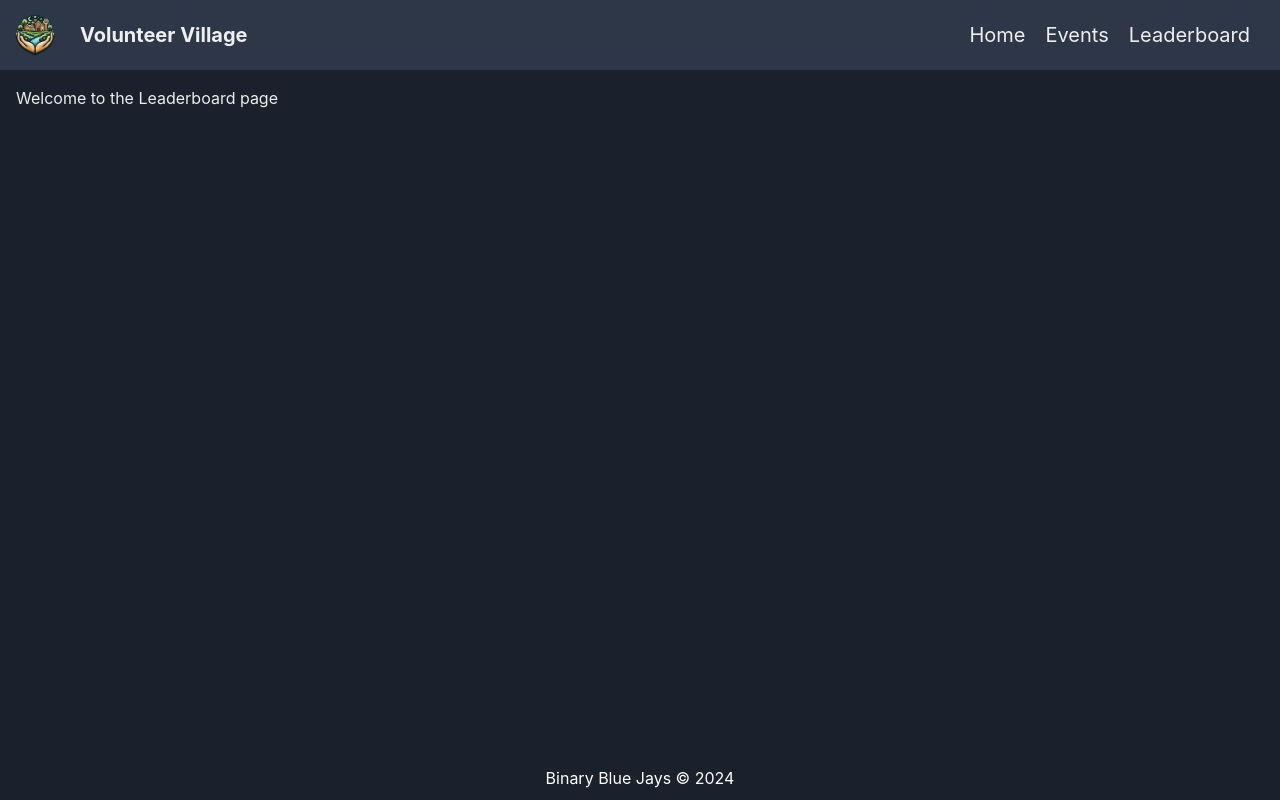
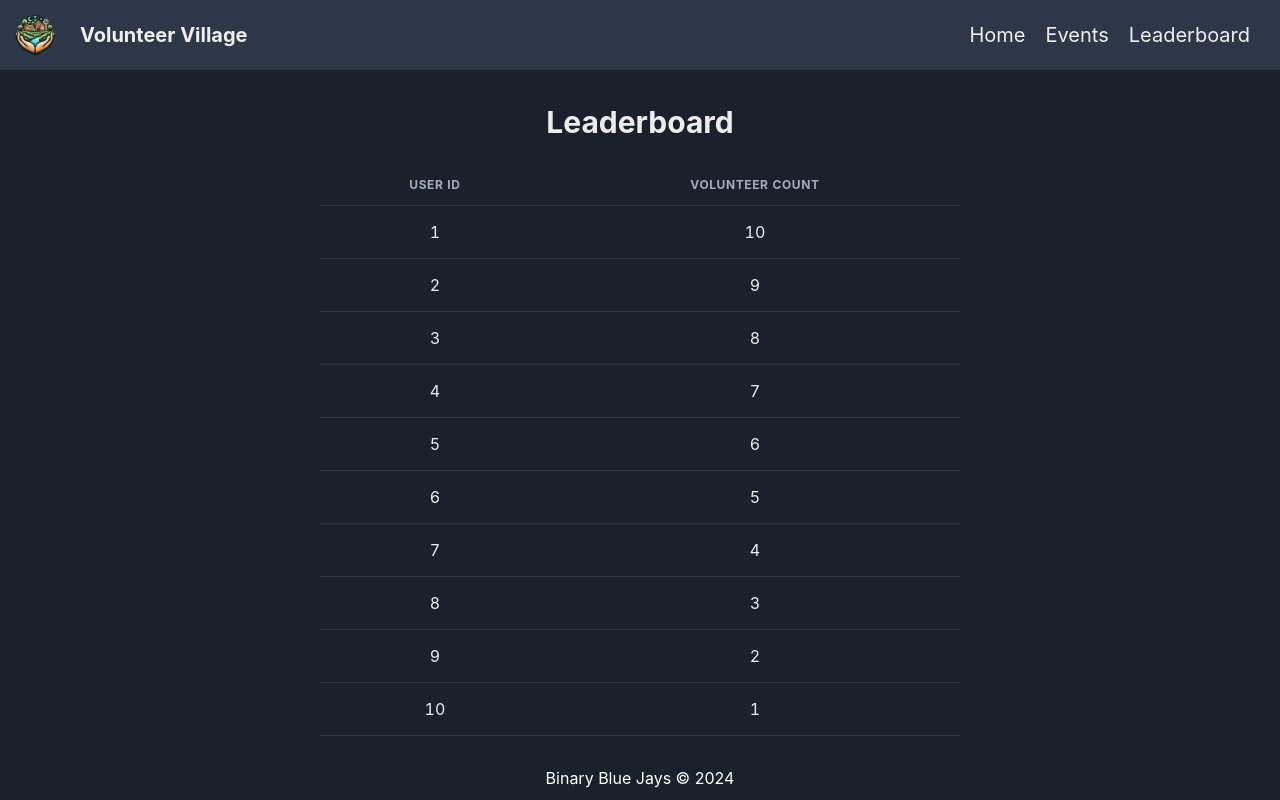
Before and after one commit to Etown-Computer-Science-Club/VolunteerVillage, a React (Vite) app in the folder client/: page /leaderboard in a window 1280 px wide. Built offline with nearby package versions, Linux system fonts and the light colour scheme.

Commit message:
Update App and Leaderboard components

```diff
--- a/client/src/App.jsx
+++ b/client/src/App.jsx
@@ -13,9 +13,9 @@ import Leaderboard from './pages/Leaderboard';
 
 export default function App() {
   return (
-    <Flex flexDirection="column" height="100vh">
+    <Flex flexDirection="column" minHeight="100vh">
       <Navbar />
-      <Flex flex="1" direction="column" p="4">
+      <Flex flex="1" direction="column" p="10px" pb="40px">
         <Routes>
           <Route path="/" element={<Home/>} />
           <Route path="/events" element={<Events/>} />
--- a/client/src/leaderboard.json
+++ b/client/src/leaderboard.json
@@ -1,13 +1,42 @@
 [
 	{
-		"userId": "",
-		"volunteerCount": ""
+		"userId": "1",
+		"volunteerCount": "10"
 	},
 	{
-		"userId": "",
-		"volunteerCount": ""
+		"userId": "2",
+		"volunteerCount": "9"
 	},
 	{
-
+		"userId": "3",
+		"volunteerCount": "8"
+	},
+	{
+		"userId": "4",
+		"volunteerCount": "7"
+	},
+	{
+		"userId": "5",
+		"volunteerCount": "6"
+	},
+	{
+		"userId": "6",
+		"volunteerCount": "5"
+	},
+	{
+		"userId": "7",
+		"volunteerCount": "4"
+	},
+	{
+		"userId": "8",
+		"volunteerCount": "3"
+	},
+	{
+		"userId": "9",
+		"volunteerCount": "2"
+	},
+	{
+		"userId": "10",
+		"volunteerCount": "1"
 	}
 ]
--- a/client/src/pages/Leaderboard.jsx
+++ b/client/src/pages/Leaderboard.jsx
@@ -1,7 +1,30 @@
+import { Box, Table, Text, Thead, Tbody, Tr, Th, Td, Center } from "@chakra-ui/react";
+import leaderboardData from '../leaderboard.json';
+
 export default function Leaderboard() {
   return (
-    <div>
-      <h1>Welcome to the Leaderboard page</h1>
-    </div>
-  )
+    <Box p="20px">
+      <Center>
+        <Text as="b" fontSize="3xl" textAlign="center" mb="20px" >Leaderboard</Text>
+      </Center>
+      <Center>
+        <Table w="50vw" variant="simple" mx="auto">
+          <Thead>
+            <Tr>
+              <Th textAlign="center">User ID</Th>
+              <Th textAlign="center">Volunteer Count</Th>
+            </Tr>
+          </Thead>
+          <Tbody>
+            {leaderboardData.map((user, index) => (
+              <Tr key={index}>
+                <Td textAlign="center">{user.userId}</Td>
+                <Td textAlign="center">{user.volunteerCount}</Td>
+              </Tr>
+            ))}
+          </Tbody>
+        </Table>
+      </Center>
+    </Box>
+  );
 }
```
